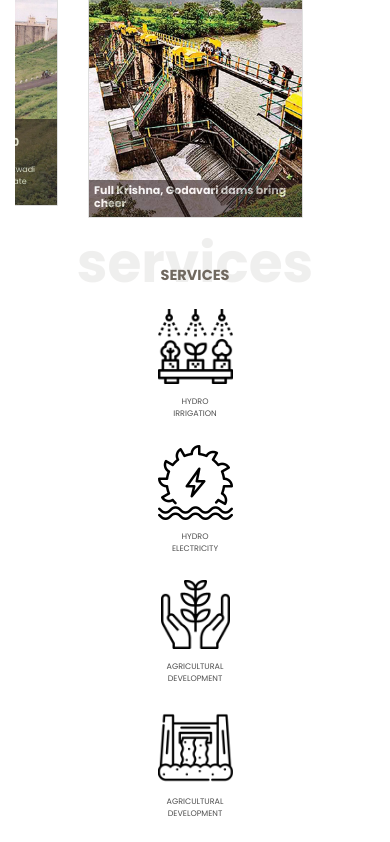
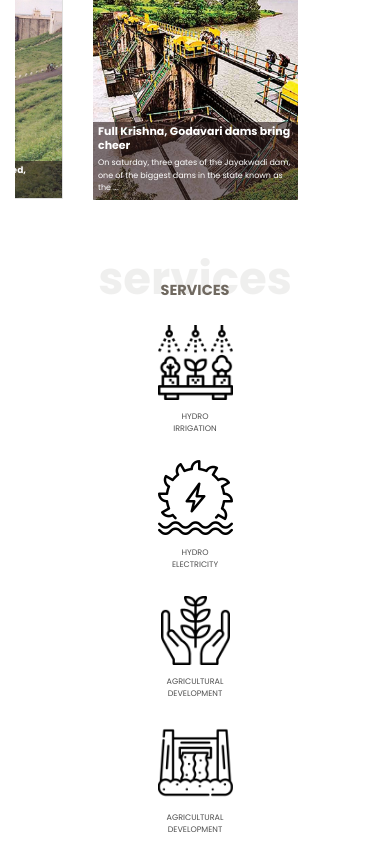
Before and after one commit to nayanarahulpatil/web-page-scss-bootstrap-task, a website: page src/index.html in a window 390 px wide. Shown: the part 652-1494 px from the top of the page. Drawn offline with nearby package versions, Linux system fonts and the light colour scheme; files whose address does not match are found by name; a web font is replaced by a local one.

Commit message:
slick slider with responsive

```diff
--- a/src/index.html
+++ b/src/index.html
@@ -39,7 +39,7 @@
                         <a href="" class=" logo_content flex-grow-1 d-flex align-items-center">
                             <img src="./assets/logo.png" class="logo-img" alt="logo">
 
-                            <p class="m-0 pl-lg-2" >
+                            <p class="m-0 pl-3" >
                                 Godavari Marathwada Irrigation <br>
                                 Development Corporation
                             </p>
@@ -167,7 +167,8 @@
                                 <div
                                     class="sliderwrap-content  text-white d-flex flex-column justify-content-end mt-auto">
                                     <h6 class="card-subtitle mb-2">Full Krishna, Godavari dams bring cheer</h6>
-
+                                    <p class="card-text">On saturday, three gates of the Jayakwadi dam, one of the
+                                        biggest dams in the state known as the …</p>
 
                                 </div>
                             </div>
@@ -194,6 +195,8 @@
                                 <div
                                     class="sliderwrap-content text-white d-flex flex-column justify-content-end mt-auto">
                                     <h6 class="card-subtitle mb-2">Full Krishna, Godavari dams bring cheer</h6>
+                                    <p class="card-text">On Monday, two gates of the Jayakwadi dam, one of the
+                                        biggest dams in the state known as the …</p>
                                 </div>
                             </div>
                         </div>
@@ -239,11 +242,11 @@
         </section>
         <section  class="tender-grp-img"></section>
         <section class="tenders-sec">
-            <div class="container ">
+            <div class="container1 ">
                 <h2 class="watermark-h2  text-center">Tenders</h2>
                 <h5 class="watermark-bottom-content  text-center">Tenders</h5>
                 <div class="tender-detail my-5">
-                    <div class="row  mb-lg-5">
+                    <div class="row  mb-lg-5 m-0 d-flex align-items-end">
                         <div class="col-sm-6 shadow">
                             <div class="tender-detail_card col-md-12 d-flex p-lg-0 justify-content-between ">
                                 <div class=" tender-content">
@@ -271,9 +274,9 @@
                             </div>
                         </div>
                     </div>
-                    <div class="row">
+                    <div class="row m-0 d-flex align-items-end">
                         <div class="col-sm-6">
-                            <div class="tender-detail_card col-md-12 d-flex  p-lg-0 justify-content-between">
+                            <div class="tender-detail_card col-md-12 d-flex  p-lg-0 justify-content-between ">
                                 <div class="tender-content">
                                     <h4>Tender3</h4>
                                     <p>Tender For Construction Of Part I And Iii Ld Works In Chak Ol 3, Ol-4, Ol 5, Ol 6
@@ -419,6 +422,7 @@
                 autoplay: true,
                 autoplaySpeed: 3000,
                 arrows: true,
+                slidesToShow: 1,
                 nextArrow: '<button class="sliderwrap-button-leftbtn " type="button"> <i class="zmdi zmdi-long-arrow-right"></i></button>',
                 responsive: [
                     {
--- a/src/scss/components/_extend.scss
+++ b/src/scss/components/_extend.scss
@@ -53,8 +53,8 @@
        -ms-transition:all .5s ease-in-out;
  }
 %sliderwrapcontent{
-    background:#291818;
-    opacity: .6;
-    z-index: 5;
+    // background:#291818;
+    background-color: rgba(41, 24, 24, 0.6)
+
 
 }
--- a/src/scss/components/_footer.scss
+++ b/src/scss/components/_footer.scss
@@ -2,6 +2,9 @@
 .footer_container{
   margin-top: 5rem;
   background-color: $yellow;
+ }
+ .footer_container_inner{
+  padding: 0rem;
 }
 .subscribe_section{
  margin-top: 6.4rem;
@@ -12,7 +15,6 @@ h4{
   font-size:$font-22px;
 }
  }
-
      .subscribe_section_email_holder{
         max-width: 67.2rem;
         height: 4.6rem;
@@ -178,7 +180,8 @@ h4{
   .Follow_us_container{
    margin-bottom: 3.2rem;
    padding-right: 3rem;
-  } .Follow_us_header_container{
+  }
+   .Follow_us_header_container{
     border-right: 1px solid rgba(#FFFFFF, .3);
     width: 50%;
 
@@ -209,11 +212,13 @@ h4{
       padding-left: 0;
       padding-right: 0;
   }
+  .about_us_holder{
+    width: 100%;
+   }
   .footer_container_inner{
-   padding: 5rem;
+   padding: 3rem;
   }
   }
-
   @include respond-to('ipad-max') {
 
     html{
@@ -230,7 +235,55 @@ h4{
    .about_us_holder{
     width: 100%;
    }
+   .footer_container_inner{
+    padding: 3rem;
    }
+  }
+
+  @include respond-to('portrait-mobile-max') {
+    html{
+      font-size:6px;
+    }
+    .container1{
+      max-width:100%;
+      margin-left: auto;
+      margin-right: auto;
+      padding-left: 0;
+      padding-right: 0;
+
+  }
+    .footer_container_inner{
+      flex-direction: column;
+      padding: 2rem;
+    }
+    .contact_us_section{
+      width: 100%;
+      padding: 5rem;
+    }
+ .subscribe_section{
+   align-items: center;
+   padding: 0rem 2rem;
+   .subscribe_section_email_holder {
+     margin-right: 0rem;
+     width: 90%;
+   }
+ }
+ .about_us_holder {
+   width: 100%;
+  //  .about_us_innear{
+  //    text-align: center;
+  //  }
+   .last_about_us_holder{
+    padding-right: 0rem;
+    border-right: none;
+  }
+ }
+ .text_declaration_holder {
+   width: 100%;
+ }
+
+  }
+
 
   @include respond-to('mobile-max'){
     html{
@@ -260,10 +313,10 @@ h4{
    }
  }
  .about_us_holder {
-   width: 80%;
-   .about_us_innear{
-     text-align: center;
-   }
+   width: 100%;
+  //  .about_us_innear{
+  //    text-align: center;
+  //  }
    .last_about_us_holder{
     padding-right: 0rem;
     border-right: none;
--- a/src/scss/components/_mixins.scss
+++ b/src/scss/components/_mixins.scss
@@ -16,9 +16,9 @@
 }
 $breakpoints: (
 	'custom-small-mobile-max': (max-width: 359px),
-	'portrait-mobile-max': (max-width: 575px),
+	'portrait-mobile-max': (max-width: 670px),
 	'mobile-min': (min-width: 576px),
-	'mobile-max': (max-width: 467px),
+	'mobile-max': (max-width: 480px),
 	'ipad-min': (min-width: 768px),
 	'ipad-max': (max-width: 991px),
 	'desktop-min': (min-width: 992px),
--- a/src/scss/components/_sections.scss
+++ b/src/scss/components/_sections.scss
@@ -45,30 +45,70 @@
   display: flex;
   align-items: center;
   justify-content: center;
+
 .card{
+  margin-top: 5rem;
   width: 41rem;
   overflow: hidden !important;
-}}
+
+  .sliderwrap-content{
+    @extend %sliderwrapcontent;
+    width: 100%;
+  padding:1rem;
+  position: absolute;
+  bottom: 0;
+  h6{
+    font-size:$font-18px;
+    font-family: $font-family;
+    color:#FFFFFF;
+    font-weight: 600;
+    line-height: 2.7rem;
+    z-index: 999;
+  }p{
+display: none;
+
+  }
+  }
+}
+}
 .slick-active {
   .card{
     width: 49rem;
+    margin-top: 0rem;
+    border: none;
     overflow: hidden !important;
+    .sliderwrap-content{
+      padding-bottom: 7rem;
+      h6{
+        font-size:$font-22px;
+        font-family: $font-family;
+        line-height: 2.7rem;
+        color:#FFFFFF;
+        font-weight: 600;
+        z-index: 999;
+      }p{
+        display: block;
+        font-size:$font-16px;
+        font-family: $font-family;
+        color:#FFFFFF;
+        font-weight: 400;
+        z-index: 999;
+        line-height: 2.5rem;
+        margin-top: 0.5rem;
+      }
+   }
   }
-  .sliderwrap-content{
-    padding-bottom: 5rem;
- }
+
 }
+
 .latestnews-sec{
   .row{
     margin: 0rem !important;
   }
 }
-
 .news-text-rotate {
   @include transform(rotate(-90deg));
 }
-
-
 .sliderwrap-date-right{
   width: 10rem;
   height: 5.6rem;
@@ -88,28 +128,6 @@
     font-weight: 400;
   }
 }
-.sliderwrap-content{
-  @extend %sliderwrapcontent;
-  width: 100%;
-padding:1rem;
-position: absolute;
-bottom: 0;
-h6{
-  font-size:$font-22px;
-  font-family: $font-family;
-  color:#FFFFFF;
-  font-weight: 600;
-
-}p{
-  font-size:$font-16px;
-  font-family: $font-family;
-  color:#FFFFFF;
-  font-weight: 400;
-
-}
-
-}
-
   .sliderwrap-button-leftbtn {
     background: #f2e162;
     cursor: pointer;
@@ -118,8 +136,8 @@ h6{
     border-radius: 10px;
     font-size: 2.1rem;
     position: absolute;
-    bottom: 1rem;
-    left: 20px;
+    bottom: 2rem;
+    left: 30px;
     z-index: 9;
     border: none;
     font-weight: 600;
@@ -128,6 +146,9 @@ h6{
 
 
 /*Services SECTION START*/
+.service-sec {
+  margin-top: 8rem;
+}
 .service-sec_content{
   width: 87.7rem;
   ul{
@@ -215,22 +236,41 @@ section.tender-grp-img {
   height: 30rem;
 }
 .tender-detail_card{
+
   flex-direction: column;
   text-align: center;
   align-items: center;
-  margin-bottom: 2rem;
+  margin-bottom: 4rem;
+  padding: 3rem;
 }
 .tender-content{
-  max-width: 90%;
+  max-width: 55%;
 align-items: center;
 display: flex;
 flex-direction: column;
-min-height: 16rem;
+min-height: 13rem;
 padding-left: 0rem;
-padding-top: 3.7rem;
+padding-top: 0rem;
+
 p{
   align-items: center;
 }
+}
+.watermark-h2{
+  font-size: 11rem;
+  font-weight: 700;
+  color:$heading-text-color;
+  opacity: 0.1;
+  font-family: $font-family;
+
+}
+.watermark-bottom-content{
+  font-size: 2.9rem;
+  font-weight: 700;
+  margin-top: -5.3rem;
+  color: $heading-text-color;
+  text-transform: uppercase;
+  font-family: $font-family;
 }
 }
 
@@ -249,7 +289,12 @@ p{
   .about_us_sec{
     margin: 1.6rem 0rem;
   }
-
+  .tender-detail_card{
+    flex-direction: column;
+    text-align: center;
+    align-items: center;
+    margin-bottom: 4rem;
+  }
   .service-sec_content{
     padding-top: 2rem;
 
@@ -262,6 +307,7 @@ p{
       margin: 2rem 0rem;
     }
   }
+
   .slick-active {
     .card{
       width: 43rem;
@@ -271,6 +317,12 @@ p{
       padding-bottom: 1rem;
    }
   }
+  .sliderwrap_inner{
+  .card{
+    margin-top: 0rem;
+    width: 41rem;
+    overflow: hidden !important;
+  }}
   .tender-content{
  max-width: 80%;
  }
@@ -281,11 +333,19 @@ padding-bottom: 3rem;
    height: 16rem;
  }
  .watermark-h2{
-  font-size: 11rem;
+  font-size: 9rem;
   font-weight: 700;
   color:$heading-text-color;
   opacity: 0.1;
   font-family: $font-family;
 
 }
+.slick-active {
+  .card{
+    .sliderwrap-content{
+      padding-bottom: 1rem;
+      padding-top: 1rem;
+    }
+  }
 }
+}
```
Also changed, not shown: src/css/styles.css. Lines whose indentation alone changed are shown as unchanged.
